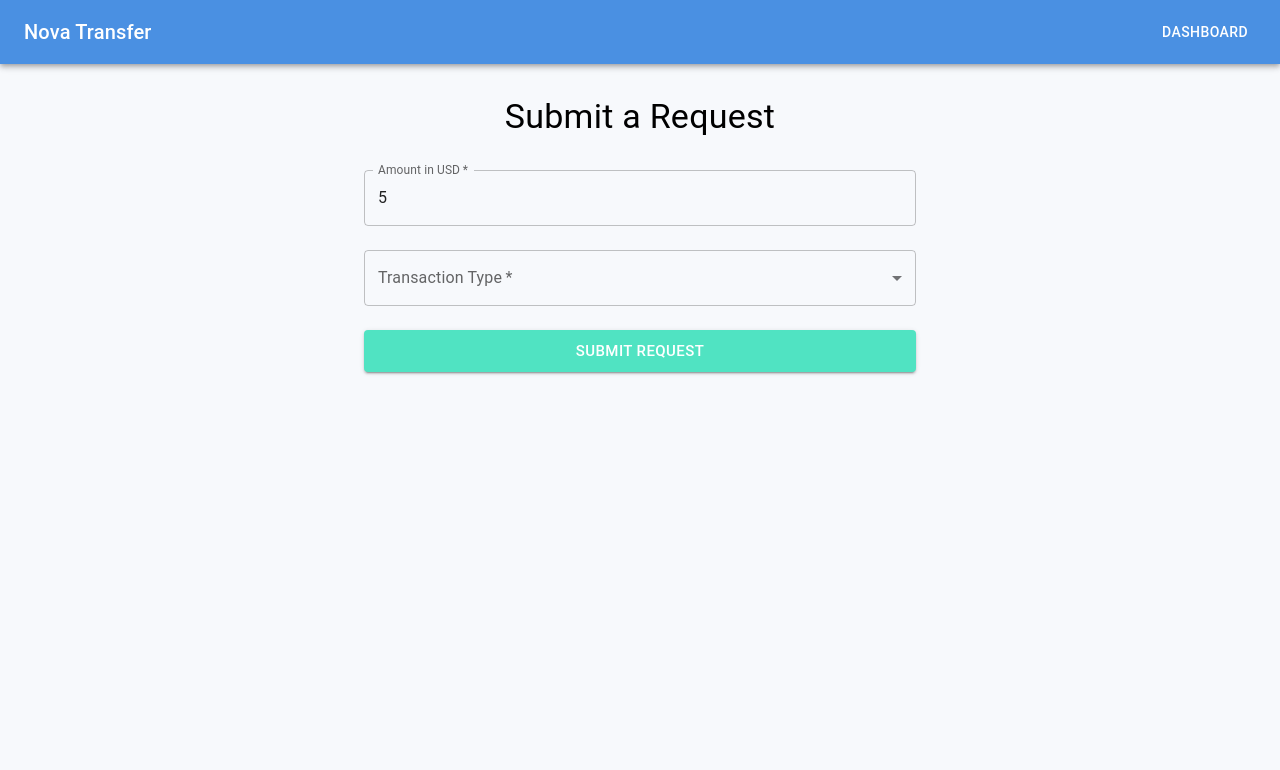
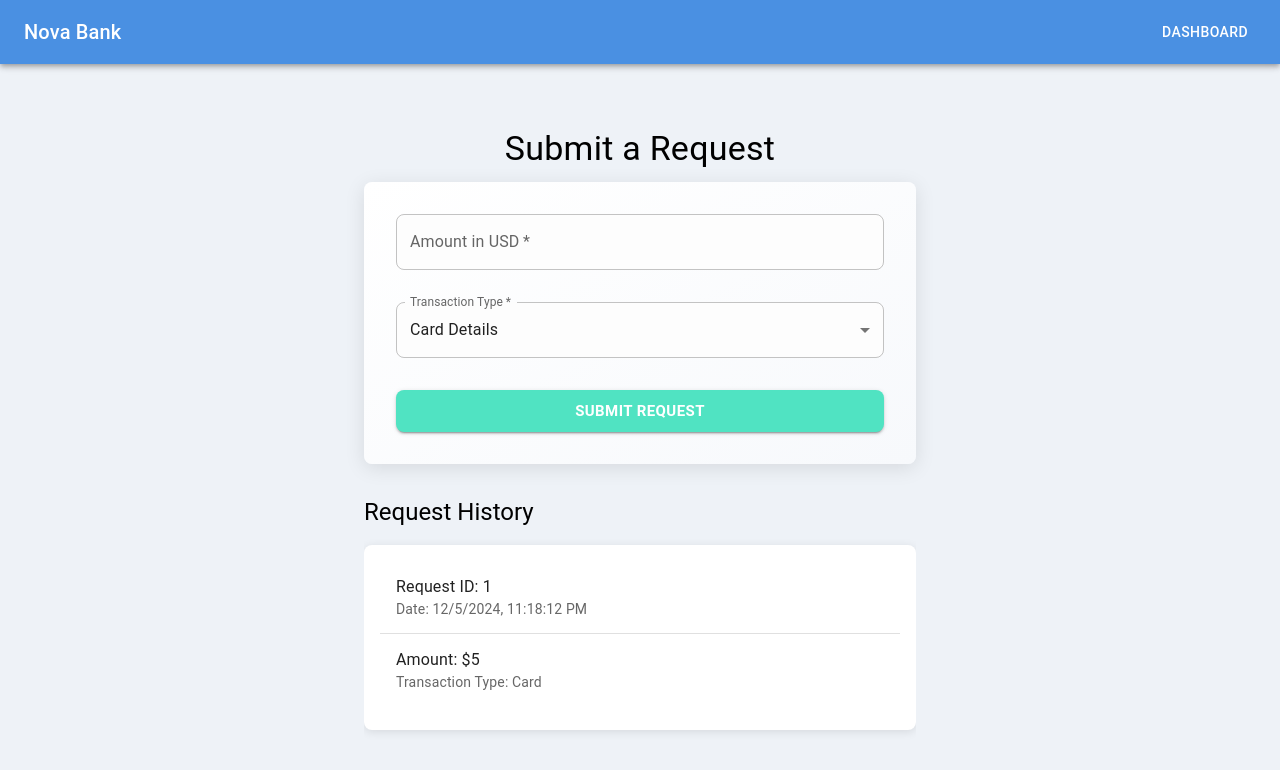
Before and after one commit to Shammi21/transaction_aap, a React (Create React App) app in the folder frontend/: page /request in a window 1280 px wide. Both pictures are taken after typing "5" into the empty fields and a click on the button "SUBMIT REQUEST". Shown: the top 770 px of the page. Built offline with nearby package versions, Linux system fonts and the light colour scheme.

Commit message:
client new request

```diff
--- a/frontend/src/components/LoginPage.js
+++ b/frontend/src/components/LoginPage.js
@@ -53,7 +53,7 @@ const LoginPage = () => {
         password
       });
       if (response?.data) {
-        if(response?.data.data.type == 'UserType.ADMIN'){
+        if(response?.data.data.type === 'UserType.ADMIN'){
           navigate("/admin-dashboard");
         }else{
           navigate("/dashboard");
--- a/frontend/src/components/NewRequestPage.js
+++ b/frontend/src/components/NewRequestPage.js
@@ -9,28 +9,46 @@ import {
   TextField,
   MenuItem,
   Grid,
+  Paper,
+  Card,
+  CardContent,
+  List,
+  ListItem,
+  ListItemText,
+  Divider,
 } from '@mui/material';
 import { useNavigate } from 'react-router-dom';
 
 const RequestPage = () => {
   const navigate = useNavigate();
   const [amount, setAmount] = useState('');
-  const [transactionType, setTransactionType] = useState('');
+  const [transactionType, setTransactionType] = useState('Card');
+  const [requestHistory, setRequestHistory] = useState([]);
 
   const handleSubmit = () => {
-    // Handle form submission logic
-    console.log('Amount:', amount);
-    console.log('Transaction Type:', transactionType);
-    alert(`Request submitted! Amount: $${amount}, Type: ${transactionType}`);
+    if (amount && transactionType) {
+      const newRequest = {
+        id: requestHistory.length + 1,
+        amount: `$${amount}`,
+        transactionType,
+        date: new Date().toLocaleString(),
+      };
+
+      setRequestHistory((prev) => [newRequest, ...prev]);
+      setAmount('');
+      setTransactionType('Card');
+    } else {
+      alert('Please fill out all fields.');
+    }
   };
 
   return (
-    <Box sx={{ flexGrow: 1, minHeight: '100vh', backgroundColor: '#f7f9fc' }}>
+    <Box sx={{ flexGrow: 1, minHeight: '100vh', backgroundColor: '#eef2f7' }}>
       {/* Navbar */}
       <AppBar position="static" sx={{ backgroundColor: '#4a90e2' }}>
         <Toolbar>
-          <Typography variant="h6" component="div" sx={{ flexGrow: 1 }}>
-            Nova Transfer
+          <Typography variant="h6" sx={{ flexGrow: 1 }}>
+            Nova Bank
           </Typography>
           <Button color="inherit" onClick={() => navigate('/dashboard')}>
             Dashboard
@@ -39,15 +57,23 @@ const RequestPage = () => {
       </AppBar>
 
       {/* Main Content */}
-      <Container maxWidth="sm" sx={{ mt: 4 }}>
+      <Container maxWidth="sm" sx={{ mt: 8 }}>
         <Typography variant="h4" align="center" gutterBottom>
           Submit a Request
         </Typography>
 
+        <Paper
+          elevation={3}
+          sx={{
+            p: 4,
+            borderRadius: 2,
+            boxShadow: '0px 4px 20px rgba(0, 0, 0, 0.1)',
+            background: 'linear-gradient(to bottom right, #ffffff, #f7f9fc)',
+          }}
+        >
           {/* Form */}
           <Box
             component="form"
-          sx={{ mt: 4 }}
             noValidate
             autoComplete="off"
             onSubmit={(e) => {
@@ -55,7 +81,7 @@ const RequestPage = () => {
               handleSubmit();
             }}
           >
-          <Grid container spacing={3}>
+            <Grid container spacing={4}>
               {/* Amount Input */}
               <Grid item xs={12}>
                 <TextField
@@ -66,6 +92,12 @@ const RequestPage = () => {
                   value={amount}
                   onChange={(e) => setAmount(e.target.value)}
                   required
+                  sx={{
+                    '& .MuiOutlinedInput-root': {
+                      backgroundColor: '#fdfdfd',
+                      borderRadius: 2,
+                    },
+                  }}
                 />
               </Grid>
 
@@ -79,9 +111,15 @@ const RequestPage = () => {
                   value={transactionType}
                   onChange={(e) => setTransactionType(e.target.value)}
                   required
+                  sx={{
+                    '& .MuiOutlinedInput-root': {
+                      backgroundColor: '#fdfdfd',
+                      borderRadius: 2,
+                    },
+                  }}
                 >
-                <MenuItem value="Deposit">Deposit</MenuItem>
-                <MenuItem value="Withdrawal">Withdrawal</MenuItem>
+                  <MenuItem value="Card">Card Details</MenuItem>
+                  <MenuItem value="Bank">Bank Details</MenuItem>
                 </TextField>
               </Grid>
 
@@ -94,6 +132,9 @@ const RequestPage = () => {
                   type="submit"
                   sx={{
                     backgroundColor: '#50e3c2',
+                    color: '#fff',
+                    fontWeight: 'bold',
+                    borderRadius: 2,
                     '&:hover': { backgroundColor: '#3cb591' },
                   }}
                 >
@@ -102,6 +143,44 @@ const RequestPage = () => {
               </Grid>
             </Grid>
           </Box>
+        </Paper>
+
+        {/* Request History */}
+        {requestHistory.length > 0 && (
+          <Box sx={{ mt: 4 }}>
+            <Typography variant="h5" gutterBottom>
+              Request History
+            </Typography>
+            <List sx={{ maxHeight: '300px', overflowY: 'auto' }}>
+              {requestHistory.map((request) => (
+                <Card
+                  key={request.id}
+                  sx={{
+                    mb: 2,
+                    borderRadius: 2,
+                    boxShadow: '0px 2px 10px rgba(0, 0, 0, 0.1)',
+                  }}
+                >
+                  <CardContent>
+                    <ListItem>
+                      <ListItemText
+                        primary={`Request ID: ${request.id}`}
+                        secondary={`Date: ${request.date}`}
+                      />
+                    </ListItem>
+                    <Divider />
+                    <ListItem>
+                      <ListItemText
+                        primary={`Amount: ${request.amount}`}
+                        secondary={`Transaction Type: ${request.transactionType}`}
+                      />
+                    </ListItem>
+                  </CardContent>
+                </Card>
+              ))}
+            </List>
+          </Box>
+        )}
       </Container>
     </Box>
   );
```
Lines whose indentation alone changed are shown as unchanged.
